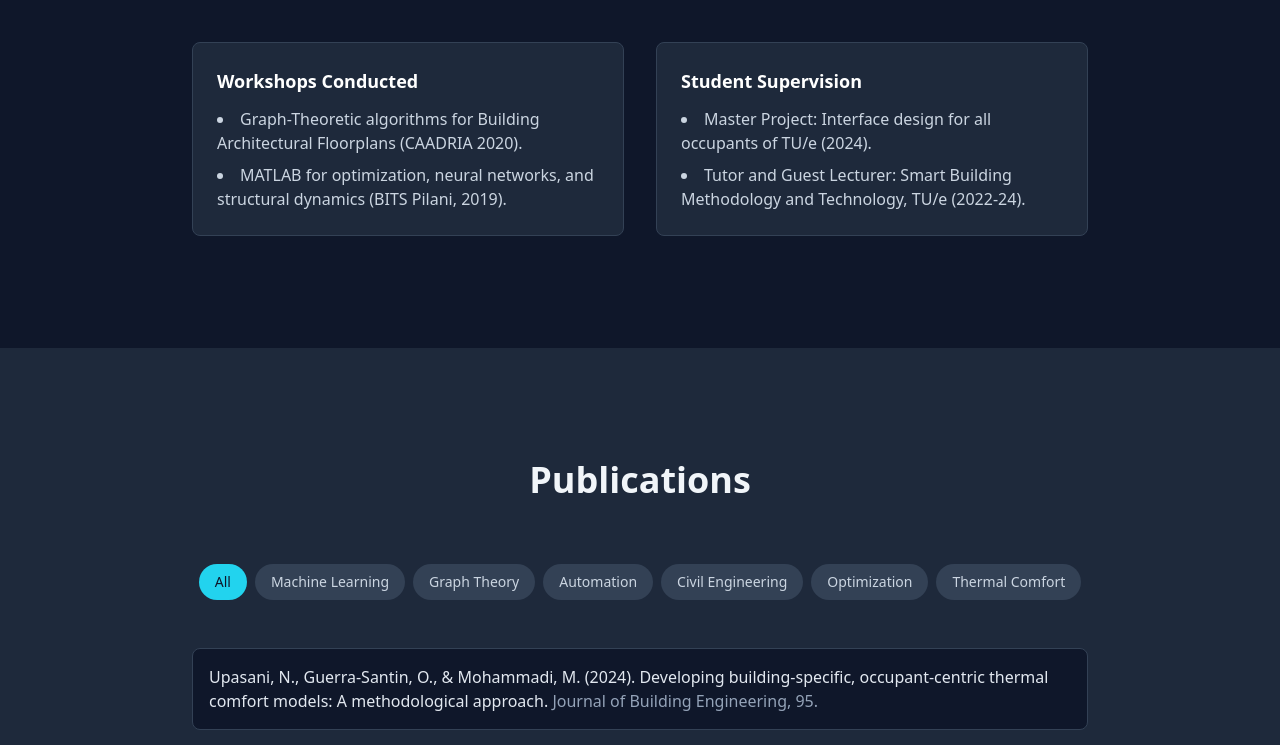
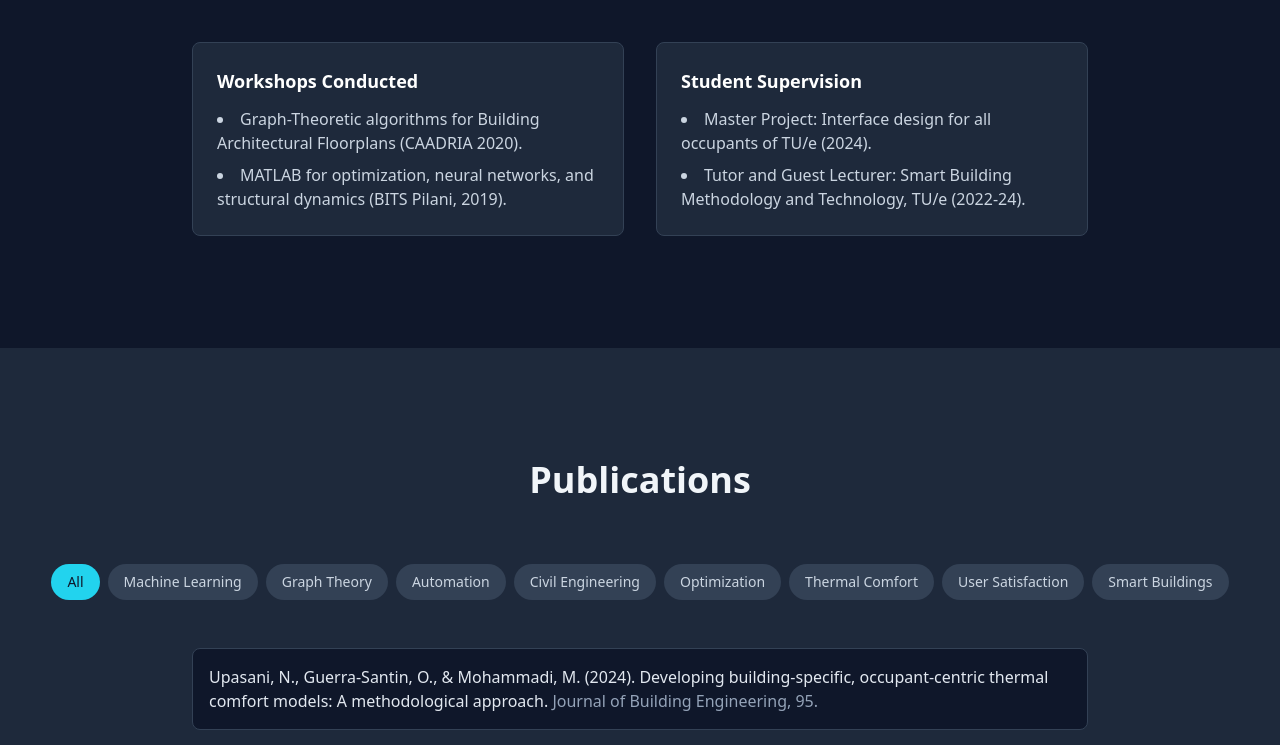
Before and after one commit to nitantupasani/webpage, a React (Create React App) app: page / in a window 1280 px wide. Shown: the part 3254-3999 px from the top of the page. Built offline with nearby package versions, Linux system fonts and the light colour scheme.

Commit message:
animations added

```diff
--- a/src/App.js
+++ b/src/App.js
@@ -256,10 +256,10 @@ const portfolioData = {
     { type: 'education', title: 'M.Sc. (Hons.) Mathematics & B.E. (Hons.) Civil Engineering', institution: 'BITS Pilani, India', period: '2015-2020' }
   ],
   projects: [
-    { title: "Thermal Comfort Modeling", description: "Developed a 72% accurate, building-specific thermal comfort model using interpretable machine learning (SHAP, PDPs) on data from a custom-built app.", tags: ["Machine Learning", "App Development"] },
-    { title: "Building Interfaces and Satisfaction", description: "Investigated occupant satisfaction in 11 Dutch offices, finding significant correlations between autonomy, competence, and satisfaction from 366 responses.", tags: ["Statistical Analysis", "User Satisfaction"] },
-    { title: "GPLAN - Floorplanning Tool", description: "Co-developed novel graph theory and optimization algorithms to instantly generate multiple floorplans from adjacency and dimensional constraints.", tags: ["Graph Theory", "Optimization"] },
-    { title: "Rainwater Harvesting Network Optimisation", description: "Segmented satellite imagery using CNN and solved the Steiner Tree problem with a genetic algorithm to minimize pipeline costs.", tags: ["CNN", "Genetic Algorithms"] }
+    { title: "Thermal Comfort Modeling", description: "Developed a 72% accurate, building-specific thermal comfort model using interpretable machine learning (SHAP, PDPs) on data from a custom-built app.", tags: ["Machine Learning", "App Development"], filterTag: "Thermal Comfort" },
+    { title: "Building Interfaces and Satisfaction", description: "Investigated occupant satisfaction in 11 Dutch offices, finding significant correlations between autonomy, competence, and satisfaction from 366 responses.", tags: ["Statistical Analysis", "User Satisfaction"], filterTag: "User Satisfaction" },
+    { title: "GPLAN - Floorplanning Tool", description: "Co-developed novel graph theory and optimization algorithms to instantly generate multiple floorplans from adjacency and dimensional constraints.", tags: ["Graph Theory", "Optimization"], filterTag: "Graph Theory" },
+    { title: "Rainwater Harvesting Network Optimisation", description: "Segmented satellite imagery using CNN and solved the Steiner Tree problem with a genetic algorithm to minimize pipeline costs.", tags: ["CNN", "Genetic Algorithms"], filterTag: "Optimization" }
   ],
   apps: [
     { icon: Smartphone, title: "Comfort App", description: "Developed for PhD research to collect real-time occupant comfort feedback via daily push notifications. Published on both major app stores.", tags: ["Mobile App"], link: "https://play.google.com/store/apps/details?id=com.comfort.comfortfeedbackapp", color: "blue" },
@@ -274,10 +274,10 @@ const portfolioData = {
     { text: "Upasani, N., Guerra-Santin, O., & Mohammadi, M. (2024). Developing building-specific, occupant-centric thermal comfort models: A methodological approach.", journal: "Journal of Building Engineering, 95.", link: "https://www.sciencedirect.com/science/article/pii/S2352710224018497", tags: ['Thermal Comfort', 'Machine Learning'] },
     { text: "Upasani, N., Shekhawat, K., & Sachdeva, G. (2020). Automated Generation of Dimensioned Rectangular Floorplans.", journal: "Automation in Construction, 113.", link: "https://doi.org/10.1016/j.autcon.2020.103149", tags: ['Automation', 'Graph Theory', 'Architecture'] },
     { text: "Upasani, N., Guerra-Santin, M., Mohammadi, M., Seraj, M., & Joostens, F. (2024). Understanding thermal comfort using self-reporting and interpretable machine learning.", journal: "Energy Efficiency (revision submitted).", link: "#", tags: ['Thermal Comfort', 'Machine Learning'] },
-    { text: "Upasani, N., Guerra-Santin, O., & Mohammadi, M. (2025). A self-determination theory approach to evaluating indoor environment satisfaction through building interfaces.", journal: "In preparation.", link: "#", tags: ['Thermal Comfort','User Satisfaction'] },
+    { text: "Upasani, N., Guerra-Santin, O., & Mohammadi, M. (2025). A self-determination theory approach to evaluating indoor environment satisfaction through building interfaces.", journal: "In preparation.", link: "#", tags: ['User Satisfaction'] },
     { text: "Upasani, N., Guerra-Santin, O., & Mohammadi, M. (2025). Towards a standardized digital platform for smart buildings: Ensuring a two-way communication.", journal: "In preparation.", link: "#", tags: ['Smart Buildings'] },
     { text: "Shekhawat, K., Upasani, N., Bisht, S., & Jain, R. (2021). A tool for computer-generated dimensioned floorplans based on given adjacencies.", journal: "Automation in Construction, 127.", link: "https://doi.org/10.1016/j.autcon.2021.103718", tags: ['Automation', 'Graph Theory', 'Architecture'] },
-    { text: "Bisht, S., Shekhawat, K., Upasani, N., Jain, R., Tiwaskar, R., & Hebbar, C. (2022). Transforming an Adjacency Graph into Dimensioned Floorplan Layouts.", journal: "Computer Graphics Forum, 41(6).", link: "https://doi.org/10.1111/cgf.14451", tags: ['Automation','Graph Theory', 'Architecture'] },
+    { text: "Bisht, S., Shekhawat, K., Upasani, N., Jain, R., Tiwaskar, R., & Hebbar, C. (2022). Transforming an Adjacency Graph into Dimensioned Floorplan Layouts.", journal: "Computer Graphics Forum, 41(6).", link: "https://doi.org/10.1111/cgf.14451", tags: ['Graph Theory', 'Architecture'] },
     { text: "Nagpal, G., Chanda, U., & Upasani, N. (2022). Inventory replenishment policies for two successive generations price-sensitive technology products.", journal: "Journal of Industrial and Management Optimization, 18(3).", link: "https://doi.org/10.3934/jimo.2021036", tags: ['Optimization'] },
     { text: "Rawat, S., Narula, R., Upasani, N., & Muthukumar, G. (2019). A relook on dosage of basalt chopped fibres and its influence on characteristics of concrete.", journal: "Advances in Structural Engineering and Rehabilitation.", link: "https://doi.org/10.1007/978-981-13-7615-3_22", tags: ['Civil Engineering'] },
     { text: "Upasani, N., Bansal, M., Satapathy, A., Rawat, S., & Muthukumar, G. (2019). Design and Performance Criteria for Fire-Resistant Design of Structures--An Overview.", journal: "Advances in Structural Technologies.", link: "https://doi.org/10.1007/978-981-15-5235-9_21", tags: ['Civil Engineering', 'Structural Engineering'] },
@@ -520,13 +520,23 @@ const About = () => {
   );
 };
 
-const Projects = () => (
+const Projects = ({ setActiveFilter }) => {
+  const handleProjectClick = (tag) => {
+    setActiveFilter(tag);
+    const publicationsSection = document.getElementById('publications');
+    if (publicationsSection) {
+      publicationsSection.scrollIntoView({ behavior: 'smooth' });
+    }
+  };
+
+  return (
     <Section id="projects" className="bg-gray-50 dark:bg-slate-900">
       <div className="container mx-auto px-6">
         <SectionTitle>Research Projects</SectionTitle>
         <div className="grid md:grid-cols-2 gap-8">
           {portfolioData.projects.map((project, index) => (
-          <TiltCard key={index}>
+            <div key={index} onClick={() => handleProjectClick(project.filterTag)} className="cursor-pointer">
+              <TiltCard>
                 <div className="bg-white dark:bg-slate-800 rounded-lg p-6 border border-gray-200 dark:border-slate-700 h-full">
                   <h3 className="text-xl font-bold text-slate-900 dark:text-white mb-2">{project.title}</h3>
                   <p className="text-slate-600 dark:text-slate-300 mb-4">{project.description}</p>
@@ -537,11 +547,13 @@ const Projects = () => (
                   </div>
                 </div>
               </TiltCard>
+            </div>
           ))}
         </div>
       </div>
     </Section>
   );
+};
 
 const Apps = () => (
   <Section id="apps" className="bg-white dark:bg-slate-800">
@@ -620,10 +632,8 @@ const Teaching = () => (
   </Section>
 );
 
-const Publications = () => {
-    const curatedTags = ['All', 'Machine Learning', 'Graph Theory', 'Automation', 'Civil Engineering', 'Optimization', 'Thermal Comfort'];
-
-    const [activeFilter, setActiveFilter] = useState('All');
+const Publications = ({ activeFilter, setActiveFilter }) => {
+    const curatedTags = ['All', 'Machine Learning', 'Graph Theory', 'Automation', 'Civil Engineering', 'Optimization', 'Thermal Comfort', 'User Satisfaction', 'Smart Buildings'];
 
     const filteredPublications = activeFilter === 'All'
         ? portfolioData.publications
@@ -698,6 +708,8 @@ const Footer = () => (
 
 
 export default function App() {
+  const [activeFilter, setActiveFilter] = useState('All');
+
   return (
     <ThemeProvider>
       <CursorSpotlight />
@@ -706,10 +718,10 @@ export default function App() {
         <main>
           <Hero />
           <About />
-          <Projects />
+          <Projects setActiveFilter={setActiveFilter} />
           <Apps />
           <Teaching />
-          <Publications />
+          <Publications activeFilter={activeFilter} setActiveFilter={setActiveFilter} />
         </main>
         <Footer />
       </div>
```
Lines whose indentation alone changed are shown as unchanged.
